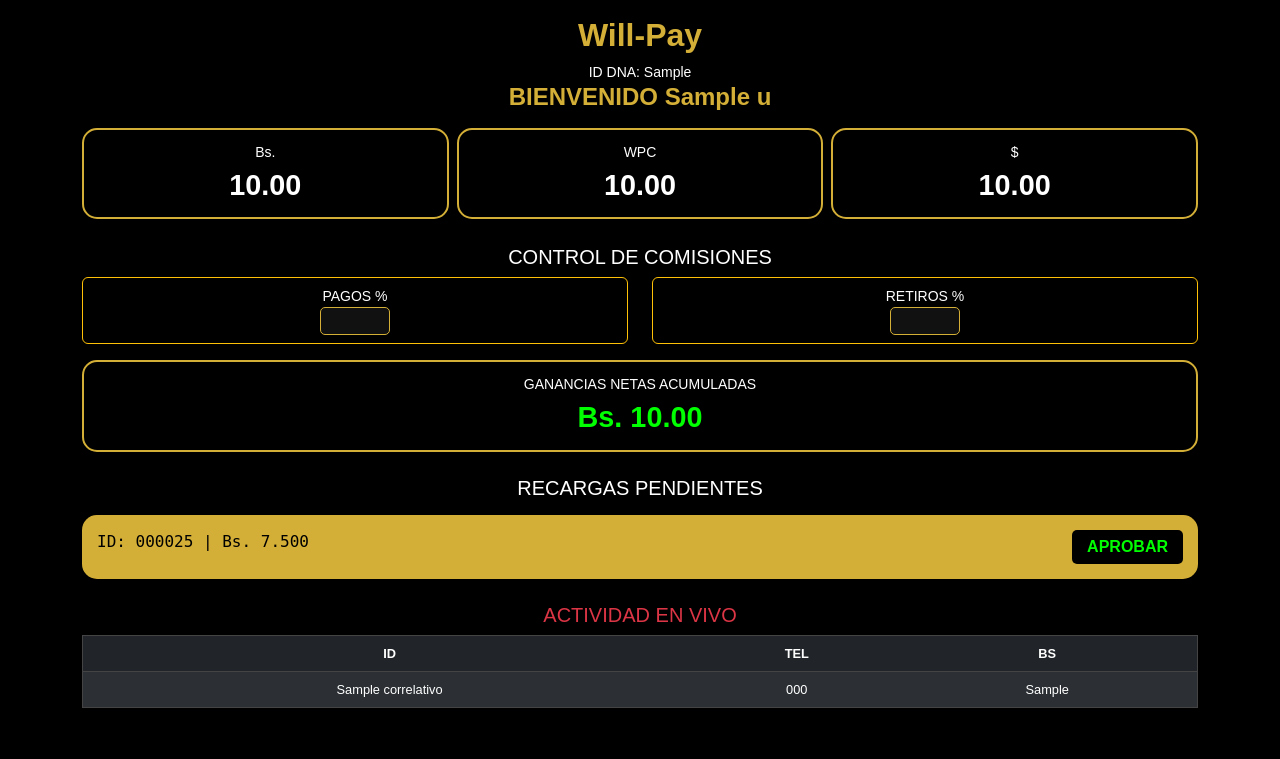
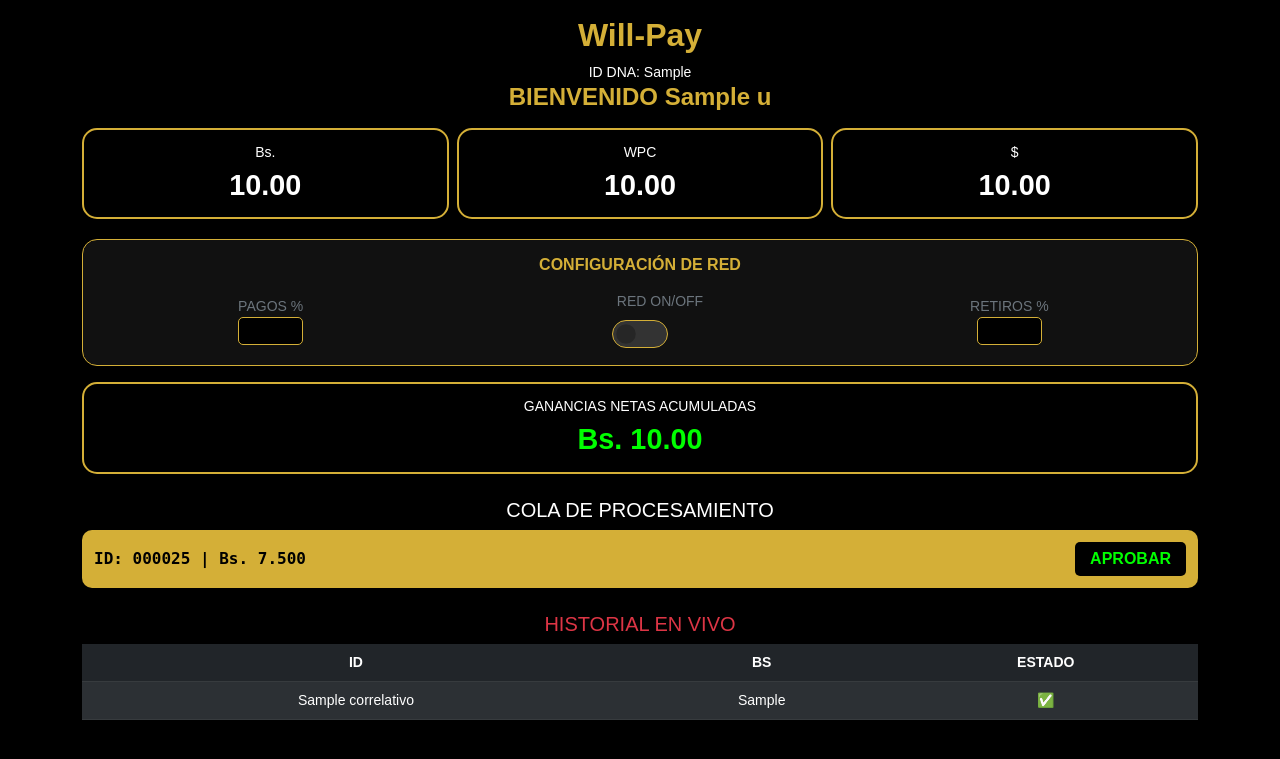
Before and after one commit to willpay2026/willpay, a Flask app: template templates/ceo_panel.html in a window 1280 px wide. Shown: the top 759 px of the page. Run offline with Flask 3, Linux system fonts and the light colour scheme; the template is opened without the code that fills it: most values are stand-ins (such as "Sample title", 1, 10 or a date in 2020); some libraries are stand-ins or nearby versions.

Commit message:
Update ceo_panel.html

```diff
--- a/templates/ceo_panel.html
+++ b/templates/ceo_panel.html
@@ -10,10 +10,12 @@
         .oro { color: #D4AF37; font-weight: bold; }
         .card-saldo { background: #000; border: 2px solid #D4AF37; border-radius: 15px; padding: 10px; margin-bottom: 10px; }
         .monto { font-size: 1.8rem; font-weight: 900; color: #fff; }
-        .card-modulo { background: #D4AF37; color: #000; border-radius: 15px; padding: 15px; margin-top: 15px; position: relative; }
+        .card-controles { background: #111; border: 1px solid #D4AF37; border-radius: 15px; padding: 15px; margin-top: 10px; }
         .btn-aprobar { background: #000; color: #00FF00; border: none; font-weight: bold; padding: 5px 15px; border-radius: 5px; }
-        .input-tasa { background: #111; color: #D4AF37; border: 1px solid #D4AF37; text-align: center; width: 70px; border-radius: 5px; font-weight: bold; }
-        .tabla-actividad { border: 1px solid #444; font-size: 0.8rem; }
+        .input-tasa { background: #000; color: #D4AF37; border: 1px solid #D4AF37; text-align: center; width: 65px; border-radius: 5px; font-weight: bold; }
+        /* Estilo del Switch Maestro */
+        .form-switch .form-check-input { width: 3.5em; height: 1.8em; background-color: #333; border-color: #D4AF37; cursor: pointer; }
+        .form-check-input:checked { background-color: #00FF00 !important; border-color: #00FF00 !important; }
     </style>
 </head>
 <body>
@@ -28,53 +30,55 @@
             <div class="col-4"><div class="card-saldo"><small>$</small><div class="monto">{{ "%.2f"|format(u.saldo_usd) }}</div></div></div>
         </div>
 
-        <h5 class="mt-3">CONTROL DE COMISIONES</h5>
-        <div class="row mb-3">
-            <div class="col-6">
-                <div class="p-2 border border-warning rounded">
-                    <small class="d-block">PAGOS %</small>
-                    <input type="number" step="0.1" id="porcentaje_pago" class="input-tasa" value="{{ u.porcentaje_pago }}" onchange="actualizarTasa(this)">
+        <div class="card-controles">
+            <h6 class="oro mb-3">CONFIGURACIÓN DE RED</h6>
+            <div class="row align-items-center">
+                <div class="col-4">
+                    <small class="d-block text-secondary">PAGOS %</small>
+                    <input type="number" step="0.1" id="porcentaje_pago" class="input-tasa" value="{{ u.porcentaje_pago }}" onchange="actualizarCEO(this.id, this.value)">
                 </div>
-            </div>
-            <div class="col-6">
-                <div class="p-2 border border-warning rounded">
-                    <small class="d-block">RETIROS %</small>
-                    <input type="number" step="0.1" id="porcentaje_retiro" class="input-tasa" value="{{ u.porcentaje_retiro }}" onchange="actualizarTasa(this)">
+                <div class="col-4">
+                    <div class="form-check form-switch d-flex flex-column align-items-center">
+                        <small class="text-secondary mb-1">RED ON/OFF</small>
+                        <input class="form-check-input" type="checkbox" id="auto_recargas" {% if u.auto_recargas %}checked{% endif %} onchange="actualizarCEO(this.id, this.checked)">
+                    </div>
+                </div>
+                <div class="col-4">
+                    <small class="d-block text-secondary">RETIROS %</small>
+                    <input type="number" step="0.1" id="porcentaje_retiro" class="input-tasa" value="{{ u.porcentaje_retiro }}" onchange="actualizarCEO(this.id, this.value)">
                 </div>
             </div>
         </div>
 
-        <div class="card-saldo">
+        <div class="card-saldo mt-3">
             <small>GANANCIAS NETAS ACUMULADAS</small>
             <div class="monto" style="color: #00FF00;">Bs. {{ "%.2f"|format(u.ganancia_neta) }}</div>
         </div>
 
-        <h5 class="mt-4">RECARGAS PENDIENTES</h5>
-        <div class="card-modulo">
-            <div class="d-flex justify-content-between align-items: center;">
-                <span style="font-family: monospace;">ID: 000025 | Bs. 7.500</span>
-                <button class="btn-aprobar">APROBAR</button>
-            </div>
+        <h5 class="mt-4">COLA DE PROCESAMIENTO</h5>
+        <div style="background: #D4AF37; color: #000; border-radius: 10px; padding: 12px;" class="d-flex justify-content-between align-items-center mb-2">
+            <span style="font-family: monospace; font-weight: bold;">ID: 000025 | Bs. 7.500</span>
+            <button class="btn-aprobar">APROBAR</button>
         </div>
 
-        <h5 class="mt-4 text-danger">ACTIVIDAD EN VIVO</h5>
-        <table class="table table-dark table-striped tabla-actividad">
-            <thead><tr><th>ID</th><th>TEL</th><th>BS</th></tr></thead>
+        <h5 class="mt-4 text-danger">HISTORIAL EN VIVO</h5>
+        <table class="table table-dark table-striped small">
+            <thead><tr><th>ID</th><th>BS</th><th>ESTADO</th></tr></thead>
             <tbody>
                 {% for mov in m %}
-                <tr><td>{{ mov.correlativo }}</td><td>{{ u.telefono }}</td><td>{{ mov.monto_bs }}</td></tr>
+                <tr><td>{{ mov.correlativo }}</td><td>{{ mov.monto_bs }}</td><td>✅</td></tr>
                 {% endfor %}
             </tbody>
         </table>
     </div>
 
     <script>
-    function actualizarTasa(el) {
-        fetch('/actualizar_tasa', {
+    function actualizarCEO(campo, valor) {
+        fetch('/actualizar_ceo', {
             method: 'POST',
             headers: {'Content-Type': 'application/json'},
-            body: JSON.stringify({campo: el.id, valor: el.value})
-        }).then(res => { if(res.ok) alert('Comisión actualizada, Wilfredo'); });
+            body: JSON.stringify({campo: campo, valor: valor})
+        }).then(res => { if(res.ok) console.log(campo + ' actualizado'); });
     }
     </script>
 </body>
```
